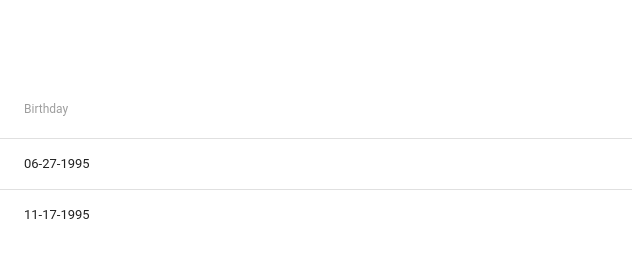
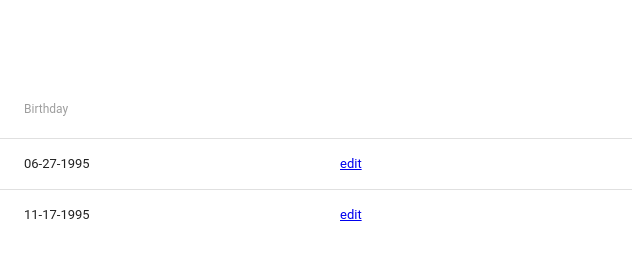
Before and after one commit to janjanarnaldo/reactCrm, a Gatsby site: page /contacts in a window 1280 px wide. Shown: the full height of the page, 640-1280 px from the left. Built offline with nearby package versions, Linux system fonts and the light colour scheme; Gatsby itself is replaced by a stand-in of ours.

Commit message:
read me update

```diff
--- a/src/pages/contacts/index.js
+++ b/src/pages/contacts/index.js
@@ -1,4 +1,6 @@
 import React from 'react'
+import Link from 'gatsby-link'
+
 import lightBaseTheme from 'material-ui/styles/baseThemes/lightBaseTheme'
 import MuiThemeProvider from 'material-ui/styles/MuiThemeProvider'
 import getMuiTheme from 'material-ui/styles/getMuiTheme'
@@ -52,7 +54,7 @@ class ContactList extends React.Component {
 										<TableRowColumn>{o.FirstName}</TableRowColumn>
 										<TableRowColumn>{o.LastName}</TableRowColumn>
 										<TableRowColumn>{o.DOB}</TableRowColumn>
-										<TableRowColumn></TableRowColumn>
+										<TableRowColumn><Link to="./edit">{/*Should pass the obj using history sort of*/}edit</Link></TableRowColumn>
 									</TableRow>
 								)
 							})}
```
Also changed, not shown: src/templates/about-me.js (deleted, +0 -13 lines).
